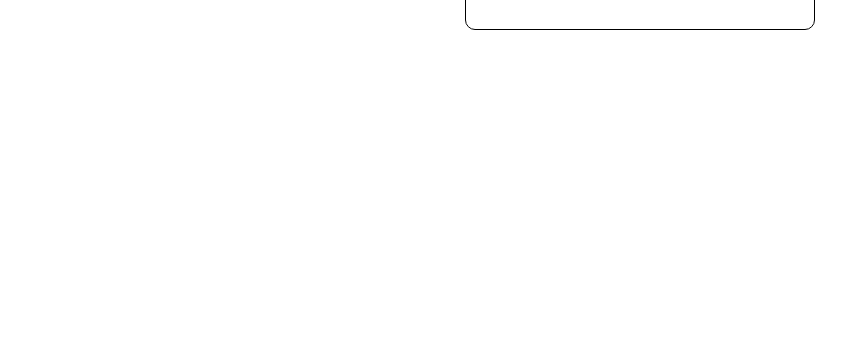
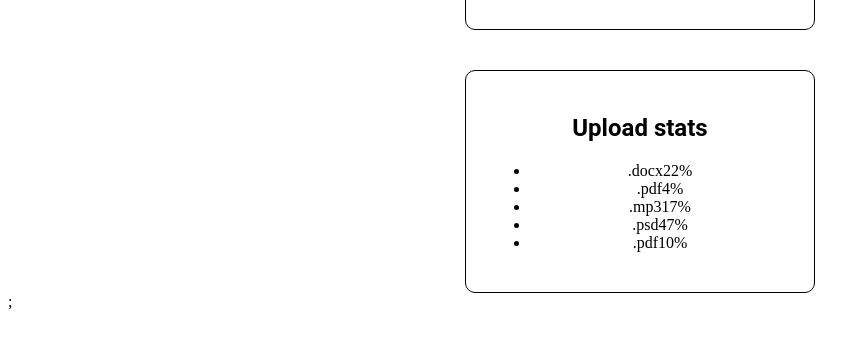
Before and after one commit to axeholder/goit-react-hw-01-components, a React (Create React App) app: page / in a window 1280 px wide. Shown: the part 443-786 px from the top of the page, without its empty margins (0-868 px from the left). Built offline with nearby package versions, Linux system fonts and the light colour scheme.

Commit message:
create part 2
start working

```diff
--- a/src/components/App.jsx
+++ b/src/components/App.jsx
@@ -1,6 +1,8 @@
 import { Profile } from './Profile/Profile';
+import { Statistics } from './Statistics/Statistics';
 
 import user from '../user.json';
+import data from '../data.json';
 
 export const App = () => {
   return (
@@ -12,6 +14,7 @@ export const App = () => {
         avatar={user.avatar}
         stats={user.stats}
       />
+      <Statistics title="Upload stats" stats={data} />;
     </>
   );
 };
--- a/src/components/Profile/temprorary.css
+++ b/src/components/Profile/temprorary.css
@@ -4,4 +4,6 @@
   width: 150px;
   border: 1px;
   color: gray;
+  margin-top: 24px;
+  text-align: center;
 }
--- /dev/null
+++ b/src/components/Statistics/Statistics.jsx
@@ -0,0 +1,21 @@
+// import PropTypes from 'prop-types';
+
+import { StatisticsSection, StatisticsTitle } from './Statistics.styled';
+
+export const Statistics = ({ title, stats }) => {
+  return (
+    <StatisticsSection>
+      {title && <StatisticsTitle>{title}</StatisticsTitle>}
+      <ul class="stat-list">
+        {stats.map(dataItem => {
+          return (
+            <li class="item" key={dataItem.id}>
+              <span class="label">{dataItem.label}</span>
+              <span class="percentage">{dataItem.percentage}%</span>
+            </li>
+          );
+        })}
+      </ul>
+    </StatisticsSection>
+  );
+};
--- /dev/null
+++ b/src/components/Statistics/Statistics.styled.jsx
@@ -0,0 +1,16 @@
+import styled from '@emotion/styled';
+
+export const StatisticsSection = styled.section`
+  width: 300px;
+  border: 1px solid black;
+  border-radius: 10px;
+  text-align: center;
+  margin: auto;
+  margin-top: 40px;
+  background-color: white;
+  padding: 24px;
+`;
+
+export const StatisticsTitle = styled.h2`
+  font-family: 'Roboto';
+`;
--- /dev/null
+++ b/src/data.json
@@ -0,0 +1,7 @@
+[
+    { "id": "id-1", "label": ".docx", "percentage": 22 },
+    { "id": "id-2", "label": ".pdf", "percentage": 4 },
+    { "id": "id-3", "label": ".mp3", "percentage": 17 },
+    { "id": "id-4", "label": ".psd", "percentage": 47 },
+    { "id": "id-5", "label": ".pdf", "percentage": 10 }
+  ]
```
